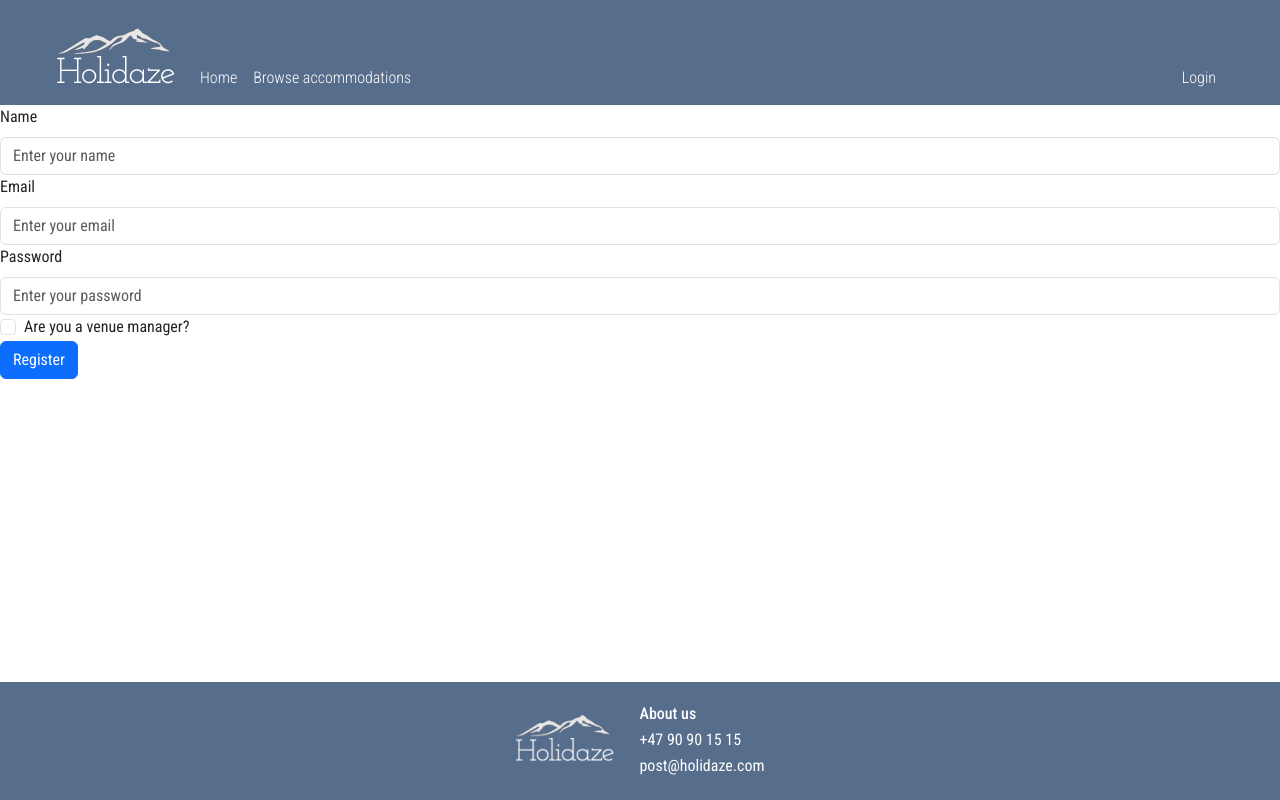
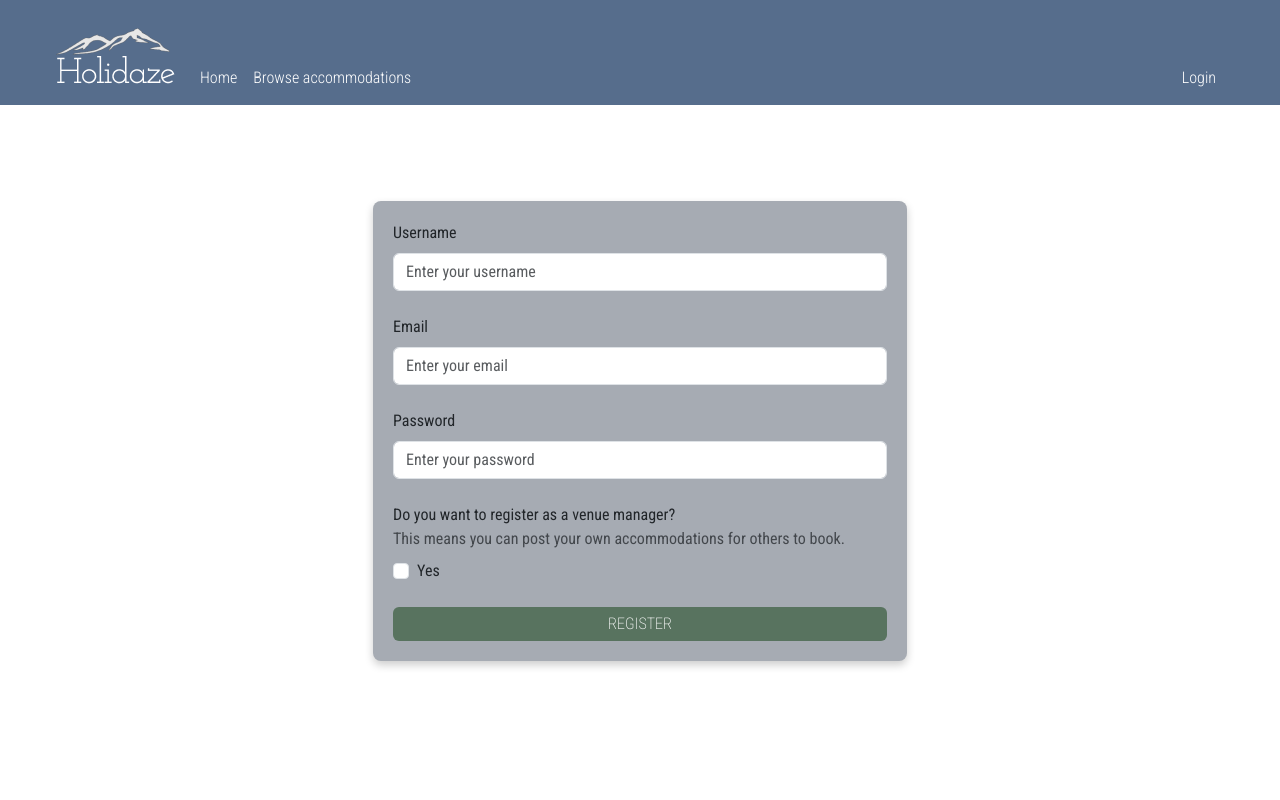
Before and after one commit to TaranJ/project-exam-2, a React (Vite) app: page /register in a window 1280 px wide. Shown: the top 800 px of the page. Built offline with nearby package versions, Linux system fonts and the light colour scheme.

Commit message:
ads error handling and styling to register form

```diff
--- a/src/auth/register/index.jsx
+++ b/src/auth/register/index.jsx
@@ -1,7 +1,6 @@
 export const registerUser = async (userData) => {
   const URL = `${import.meta.env.VITE_APIBase}auth/register`;
 
-  try {
   const response = await fetch(URL, {
     headers: {
       "Content-Type": "application/json",
@@ -11,13 +10,9 @@ export const registerUser = async (userData) => {
   });
 
   if (!response.ok) {
-      throw new Error("Failed to register user");
+    const errorData = await response.json();
+    throw errorData;
   }
 
-    const data = await response.json();
-    return data;
-  } catch (error) {
-    console.error("Error registering user:", error);
-    throw error;
-  }
+  return response.json();
 };
--- a/src/pages/HomePage.jsx
+++ b/src/pages/HomePage.jsx
@@ -44,7 +44,9 @@ function HomePage() {
               <button className="btn cta-button">Register</button>
             </Link>
             <p className="mx-4 fw-light mb-0 fs-4">|</p>
-            <button className="btn cta-button-2">Login</button>
+            <Link to="/login">
+              <button className="btn cta-button-2">Login</button>
+            </Link>
           </div>
         </div>
       </div>
--- a/src/pages/LoginPage.jsx
+++ b/src/pages/LoginPage.jsx
@@ -1,6 +1,6 @@
 import React, { useState } from "react";
 import { Helmet } from "react-helmet";
-import { Button, Form, Spinner, Alert } from "react-bootstrap";
+import { Button, Form, Spinner, Alert, Container, Row, Col } from "react-bootstrap";
 import { loginUser } from "../auth/login";
 
 function LoginPage() {
@@ -31,27 +31,41 @@ function LoginPage() {
         <title>Login | Holidaze</title>
         <meta name="description" content={"Log in to your Holidaze account to manage bookings, edit your profile, and explore exclusive offers."} />
       </Helmet>
+      <Container fluid="md" className="d-flex justify-content-center pt-5 min-vh-100">
+        <Row className="w-100">
+          <Col xs={12} md={8} lg={6} className="mx-auto">
+            <div className="form-box mt-5">
               <Form onSubmit={handleSubmit}>
                 {/* Email Input */}
-        <Form.Group controlId="email">
+                <Form.Group className="mb-4" controlId="email">
                   <Form.Label>Email</Form.Label>
                   <Form.Control type="email" placeholder="Enter your email" value={email} onChange={(e) => setEmail(e.target.value)} required />
                 </Form.Group>
 
                 {/* Password Input */}
-        <Form.Group controlId="password">
+                <Form.Group className="mb-4" controlId="password">
                   <Form.Label>Password</Form.Label>
-          <Form.Control type="password" placeholder="Enter your password" value={password} onChange={(e) => setPassword(e.target.value)} required />
+                  <Form.Control
+                    type="password"
+                    placeholder="Enter your password"
+                    value={password}
+                    onChange={(e) => setPassword(e.target.value)}
+                    required
+                  />
                 </Form.Group>
 
                 {/* Display error message */}
                 {error && <Alert variant="danger">{error}</Alert>}
 
                 {/* Submit Button */}
-        <Button variant="primary" type="submit" disabled={loading}>
+                <Button variant="primary" type="submit" className="cta-button w-100" disabled={loading}>
                   {loading ? <Spinner animation="border" size="sm" /> : "Login"}
                 </Button>
               </Form>
+            </div>
+          </Col>
+        </Row>
+      </Container>
     </div>
   );
 }
--- a/src/pages/RegisterPage.jsx
+++ b/src/pages/RegisterPage.jsx
@@ -1,6 +1,6 @@
 import React, { useState } from "react";
 import { Helmet } from "react-helmet";
-import { Button, Form } from "react-bootstrap";
+import { Button, Form, Alert, Container, Row, Col, Modal } from "react-bootstrap";
 import { registerUser } from "../auth/register";
 
 function RegisterPage() {
@@ -9,8 +9,15 @@ function RegisterPage() {
   const [password, setPassword] = useState("");
   const [venueManager, setVenueManager] = useState(false);
 
+  const [fieldErrors, setFieldErrors] = useState({});
+  const [generalError, setGeneralError] = useState("");
+  const [showSuccessModal, setShowSuccessModal] = useState(false);
+
   const handleSubmit = async (e) => {
     e.preventDefault();
+    setFieldErrors({});
+    setGeneralError("");
+
     const userData = {
       name,
       email,
@@ -21,9 +28,33 @@ function RegisterPage() {
     try {
       const response = await registerUser(userData);
       console.log("User registered successfully:", response);
+      setShowSuccessModal(true);
     } catch (error) {
-      console.error("Error registering user:", error);
+      if (error.errors) {
+        const errors = {};
+        error.errors.forEach((err) => {
+          if (err.path) {
+            const field = err.path[0];
+            if (!errors[field]) {
+              errors[field] = [];
             }
+            errors[field].push(err.message);
+          } else {
+            setGeneralError(err.message);
+          }
+        });
+        setFieldErrors(errors);
+      } else if (error.message) {
+        setGeneralError(error.message);
+      } else {
+        setGeneralError("An unexpected error occurred. Please try again.");
+      }
+    }
+  };
+
+  const handleModalClose = () => {
+    setShowSuccessModal(false);
+    window.location.href = "/login";
   };
 
   return (
@@ -32,30 +63,82 @@ function RegisterPage() {
         <title>Register | Holidaze</title>
         <meta name="description" content={"Create a new account on Holidaze to book your next vacation rental and manage your bookings."} />
       </Helmet>
+      <Container fluid="md" className="d-flex justify-content-center pt-5 min-vh-100">
+        <Row className="w-100">
+          <Col xs={12} md={8} lg={6} className="mx-auto">
+            <div className="form-box mt-5">
               <Form onSubmit={handleSubmit}>
-        <Form.Group controlId="name">
-          <Form.Label>Name</Form.Label>
-          <Form.Control type="text" placeholder="Enter your name" value={name} onChange={(e) => setName(e.target.value)} />
+                {/* General Error */}
+                {generalError && <Alert variant="danger">{generalError}</Alert>}
+
+                <Form.Group className="mb-4" controlId="name">
+                  <Form.Label>Username</Form.Label>
+                  <Form.Control
+                    type="text"
+                    placeholder="Enter your username"
+                    value={name}
+                    onChange={(e) => setName(e.target.value)}
+                    isInvalid={fieldErrors.name}
+                    required
+                  />
+                  {fieldErrors.name && <Form.Text className="text-danger">{fieldErrors.name.join(", ")}</Form.Text>}
                 </Form.Group>
 
-        <Form.Group controlId="email">
+                <Form.Group className="mb-4" controlId="email">
                   <Form.Label>Email</Form.Label>
-          <Form.Control type="email" placeholder="Enter your email" value={email} onChange={(e) => setEmail(e.target.value)} />
+                  <Form.Control
+                    type="email"
+                    placeholder="Enter your email"
+                    value={email}
+                    onChange={(e) => setEmail(e.target.value)}
+                    isInvalid={fieldErrors.email}
+                    required
+                  />
+                  {fieldErrors.email && <Form.Text className="text-danger">{fieldErrors.email.join(", ")}</Form.Text>}
                 </Form.Group>
 
-        <Form.Group controlId="password">
+                <Form.Group className="mb-4" controlId="password">
                   <Form.Label>Password</Form.Label>
-          <Form.Control type="password" placeholder="Enter your password" value={password} onChange={(e) => setPassword(e.target.value)} />
+                  <Form.Control
+                    type="password"
+                    placeholder="Enter your password"
+                    value={password}
+                    onChange={(e) => setPassword(e.target.value)}
+                    isInvalid={fieldErrors.password}
+                    required
+                  />
+                  {fieldErrors.password && <Form.Text className="text-danger">{fieldErrors.password.join(", ")}</Form.Text>}
                 </Form.Group>
 
-        <Form.Group controlId="venueManager">
-          <Form.Check type="checkbox" label="Are you a venue manager?" checked={venueManager} onChange={() => setVenueManager((prev) => !prev)} />
+                <Form.Group className="mb-4" controlId="venueManager">
+                  <Form.Label className="mb-0">Do you want to register as a venue manager?</Form.Label>
+                  <p className="text-muted mb-2">This means you can post your own accommodations for others to book.</p>
+                  <Form.Check type="checkbox" label="Yes" checked={venueManager} onChange={() => setVenueManager((prev) => !prev)} />
                 </Form.Group>
 
-        <Button variant="primary" type="submit">
+                <Button variant="primary" type="submit" className="cta-button w-100">
                   Register
                 </Button>
               </Form>
+            </div>
+          </Col>
+        </Row>
+      </Container>
+
+      {/* Success Modal */}
+      <Modal show={showSuccessModal} onHide={handleModalClose} centered>
+        <Modal.Header closeButton>
+          <Modal.Title>Registration Successful</Modal.Title>
+        </Modal.Header>
+        <Modal.Body>
+          <p>Your account has been created successfully! You can now log in to your account.</p>
+        </Modal.Body>
+        <Modal.Footer>
+          <Button variant="primary" className="cta-button" onClick={handleModalClose}>
+            Go to Login
+          </Button>
+        </Modal.Footer>
+      </Modal>
     </div>
   );
 }
--- a/src/styles/globals.css
+++ b/src/styles/globals.css
@@ -28,3 +28,12 @@
     transform: rotate(360deg);
   }
 }
+
+.form-box {
+  width: 100%;
+  max-width: 1200px;
+  padding: 20px;
+  background-color: #a6abb3;
+  box-shadow: 0 4px 8px rgba(0, 0, 0, 0.2);
+  border-radius: 8px;
+}
```
Lines whose indentation alone changed are shown as unchanged.
